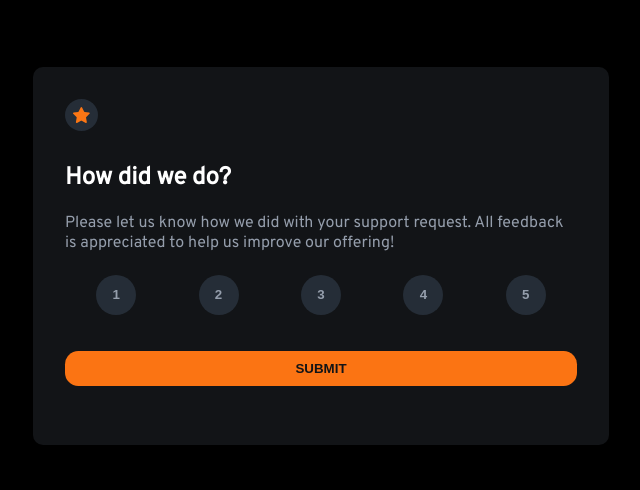
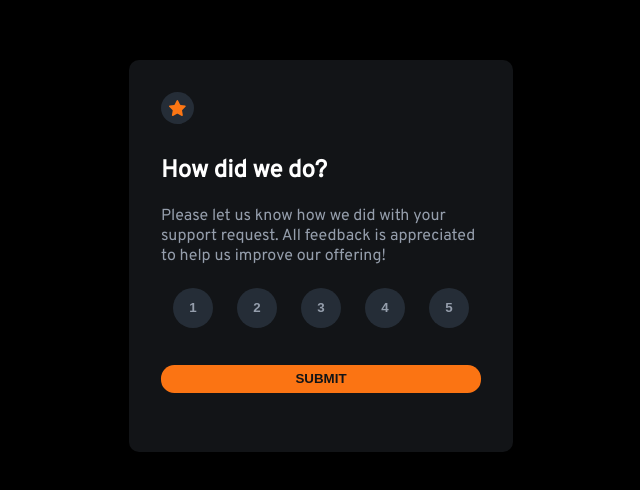
Before and after one commit to Farzane2630/interacting-rating-componen, a plain HTML site: page index.html in a window 1280 px wide. Shown: the part 152-642 px from the top of the page, without its empty margins (327-967 px from the left). Drawn offline with Linux system fonts and the light colour scheme.

Commit message:
ref: change some styling to look more like the des ign

```diff
--- a/styles.css
+++ b/styles.css
@@ -19,13 +19,13 @@ body {
 }
 
 .container {
+   width: 320px;
+   height: fit-content;
    background-color: var(--primary-bg-dark-gray);
    padding: 2em;
    display: flex;
    flex-direction: column;
    border-radius: 10px;
-   max-width: 40%;
-   height: fit-content;
 }
 
 .icon-wrapper {
@@ -86,7 +86,7 @@ form {
    background-color: var(--primary-orange);
    color: var(--primary-bg-dark-gray);
    border-radius: 1em;
-   padding: 0.75em;
+   padding: 0.5em;
    /* 12px */
    text-align: center;
    border: none;
```
